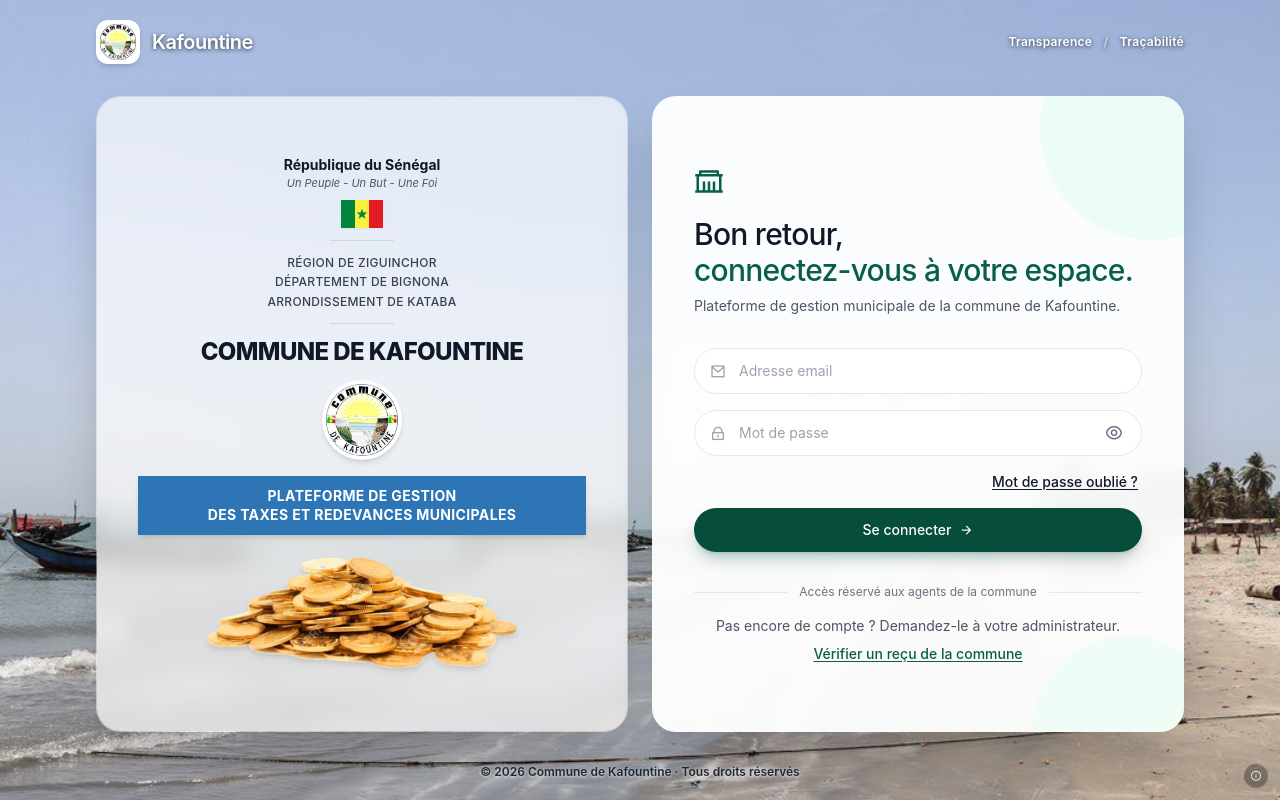
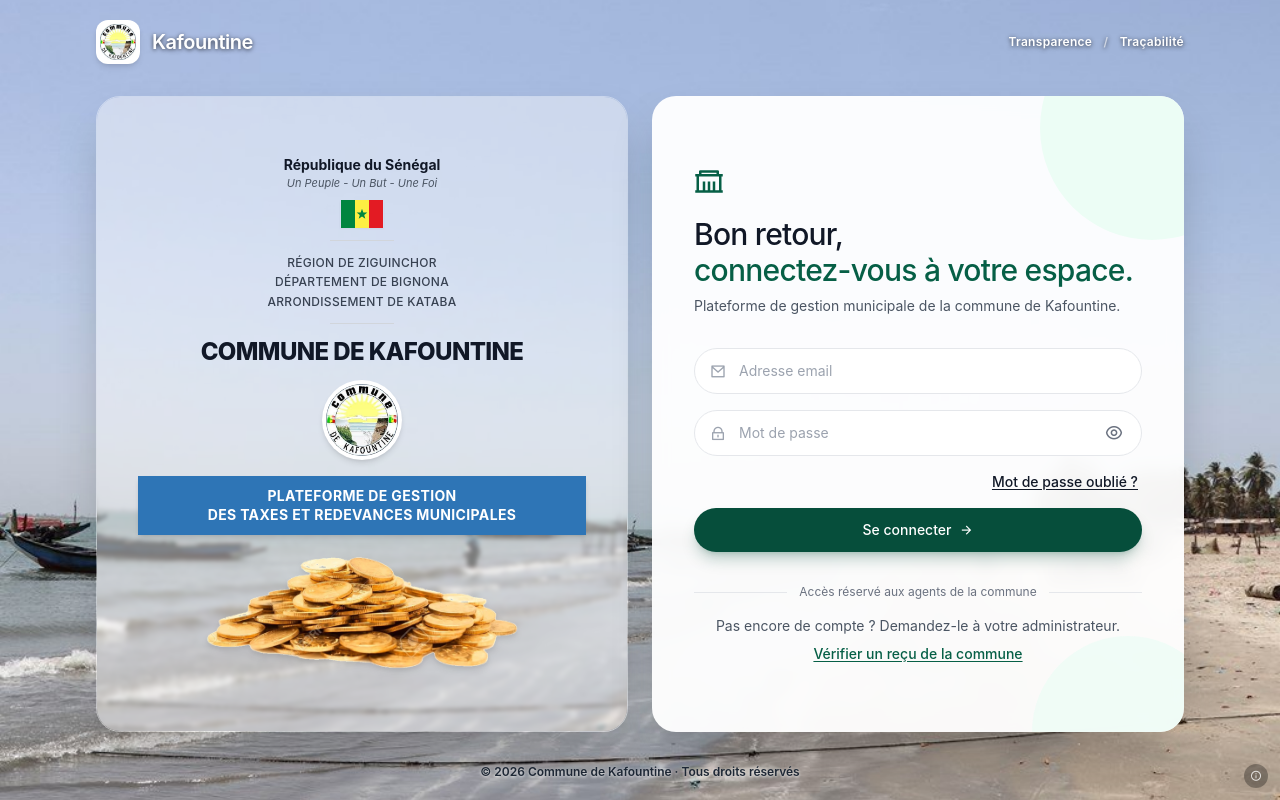
Before and after one commit to brahim1205/Kafountineproject, an Angular app in the folder front-angular/: page /login in a window 1280 px wide. Built offline with nearby package versions, Linux system fonts and the light colour scheme; no server answers.

Commit message:
feat(connexion): flou du panneau officiel allégé pour laisser voir la photo

```diff
--- a/front-angular/src/app/features/login/login.html
+++ b/front-angular/src/app/features/login/login.html
@@ -15,8 +15,8 @@
       <!-- Panneau officiel de la commune (écrans larges), selon la maquette fournie par la mairie. -->
       <section class="relative hidden min-h-0 overflow-hidden rounded-3xl border border-white/40 shadow-2xl lg:block" aria-label="Présentation de la plateforme">
         <!-- Même photo que le fond de page, floutée et éclaircie pour garder le texte lisible. -->
-        <img src="/login-peche.jpg" alt="" aria-hidden="true" class="absolute inset-0 h-full w-full scale-110 object-cover object-[8%_center] blur-md" />
-        <div class="absolute inset-0 bg-white/70" aria-hidden="true"></div>
+        <img src="/login-peche.jpg" alt="" aria-hidden="true" class="absolute inset-0 h-full w-full scale-110 object-cover object-[8%_center] blur-[2px]" />
+        <div class="absolute inset-0 bg-white/45" aria-hidden="true"></div>
         <div class="relative flex h-full flex-col items-center justify-center px-8 py-6 text-center short:py-4 tiny:py-3">
           <p class="text-sm font-bold text-gray-900 tiny:text-xs">République du Sénégal</p>
           <p class="text-[11px] italic text-gray-600">Un Peuple - Un But - Une Foi</p>
```
